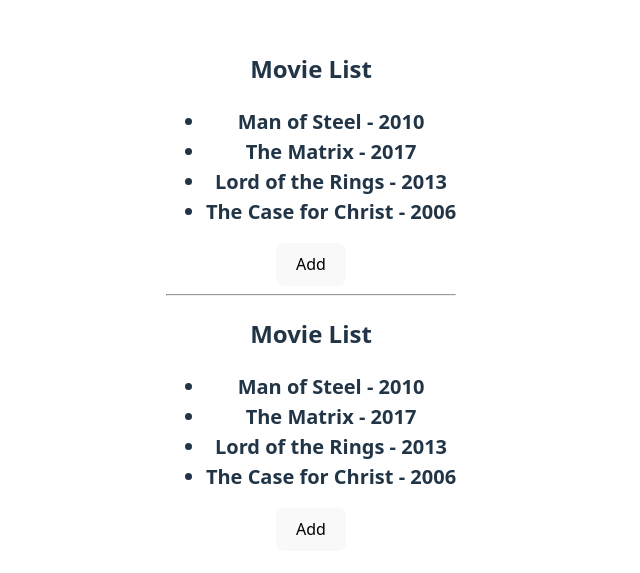
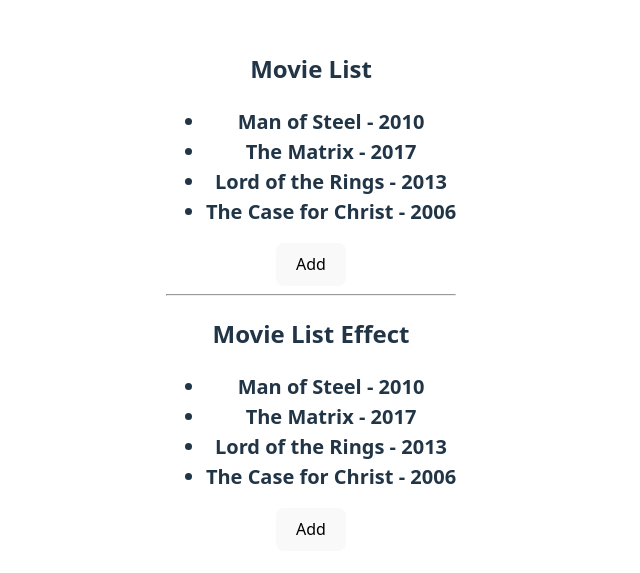
Before and after one commit to SvetlinGG/React-Demo, a React (Vite) app in the folder React-State/: page / in a window 1280 px wide. Shown: the part 109-682 px from the top of the page, without its empty margins (329-969 px from the left). Built offline with nearby package versions, Linux system fonts and the light colour scheme.

Commit message:
useEffect

```diff
--- a/React-State/src/components/render-list-demo/MovieList.jsx
+++ b/React-State/src/components/render-list-demo/MovieList.jsx
@@ -15,7 +15,7 @@ export default function MovieList(){
 
     const addButtonHandler = () => {
         setMovies(oldState => [
-            {id: 0, title: 'Harry Potter', year: 2016},
+            {id: oldState.length + 1, title: 'Harry Potter', year: 2016},
             ...oldState,
         ]);
         //setMovies(oldMovies => oldMovies.slice(1))
--- a/React-State/src/components/render-list-demo/use-effect-demo/MovieListEffect.jsx
+++ b/React-State/src/components/render-list-demo/use-effect-demo/MovieListEffect.jsx
@@ -15,7 +15,7 @@ export default function MovieListEffect(){
 
     const addButtonHandler = () => {
         setMovies(oldState => [
-            {id: 0, title: 'Harry Potter', year: 2016},
+            {id: oldState.length + 1, title: 'Harry Potter', year: 2016},
             ...oldState,
         ]);
         //setMovies(oldMovies => oldMovies.slice(1))
@@ -23,7 +23,7 @@ export default function MovieListEffect(){
 
     return (
         <>
-        <h2>Movie List</h2>
+        <h2>Movie List Effect</h2>
         <ul>
             {movies.map(movie => <MovieListItemEffect key={movie.id} title={movie.title} year={movie.year} />)}
 
--- a/React-State/src/components/render-list-demo/use-effect-demo/MovieListItemEffect.jsx
+++ b/React-State/src/components/render-list-demo/use-effect-demo/MovieListItemEffect.jsx
@@ -1,8 +1,13 @@
+import { useEffect } from "react"
 
 export default function MovieListItemEffect({
     title,
      year,
     }){
+        useEffect(() => {
+            console.log('Render');
+
+        })
 
     return (
         <>
```
